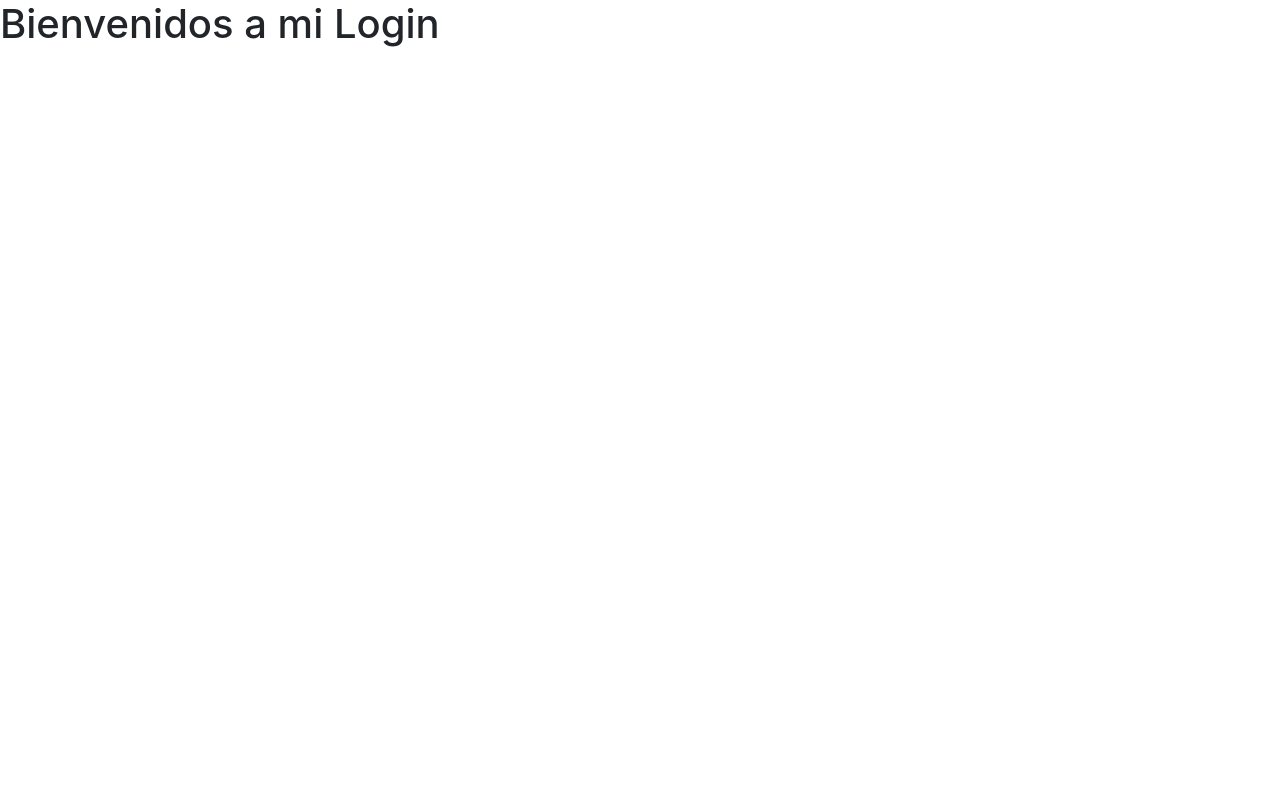
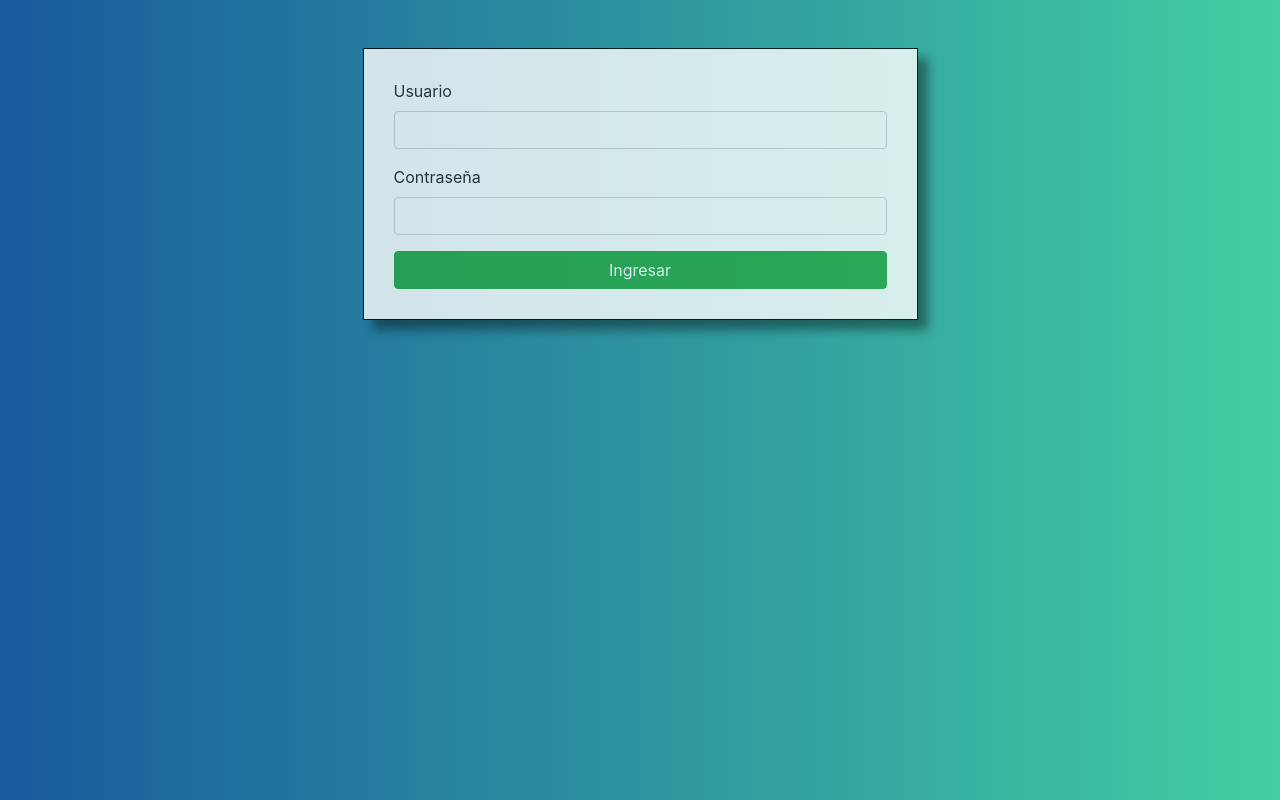
Before and after one commit to Daniel-Fernandez-Guarneros/LoginRegistroJS, a plain HTML site: page index.html in a window 1280 px wide. Drawn offline with Linux system fonts and the light colour scheme.

Commit message:
03_Formulario Login

```diff
--- a/css/estilos.css
+++ b/css/estilos.css
@@ -0,0 +1,14 @@
+body {
+    background: linear-gradient(to right, #185a9d, #43cea2);
+}
+
+#login {
+    width: 50%;
+    border: 1px solid black;
+    border-radius: 10 px;
+    margin: 0 auto;
+    padding: 30px;
+    background: #fff;
+    opacity: .8;
+    box-shadow: 10px 10px 10px 0px rgba(0,0,0,.5);
+}
--- a/index.html
+++ b/index.html
@@ -8,6 +8,20 @@
     <link rel="stylesheet" href="css/estilos.css">
 </head>
 <body>
-    <h1>Bienvenidos a mi Login</h1>
+    <div class="container mt-5">
+        <div id="login">
+            <form action="">
+                <div class="form-group">
+                    <label for="user">Usuario</label>
+                    <input type="text" id="user" class="form-control">
+                </div>
+                <div class="form-group">
+                    <label for="pass">Contraseña</label>
+                    <input type="password" id="pass" class="form-control">
+                </div>
+                <input type="submit" value="Ingresar" class="btn btn-success btn-block">
+            </form>
+        </div>
+    </div>
 </body>
 </html>
```
